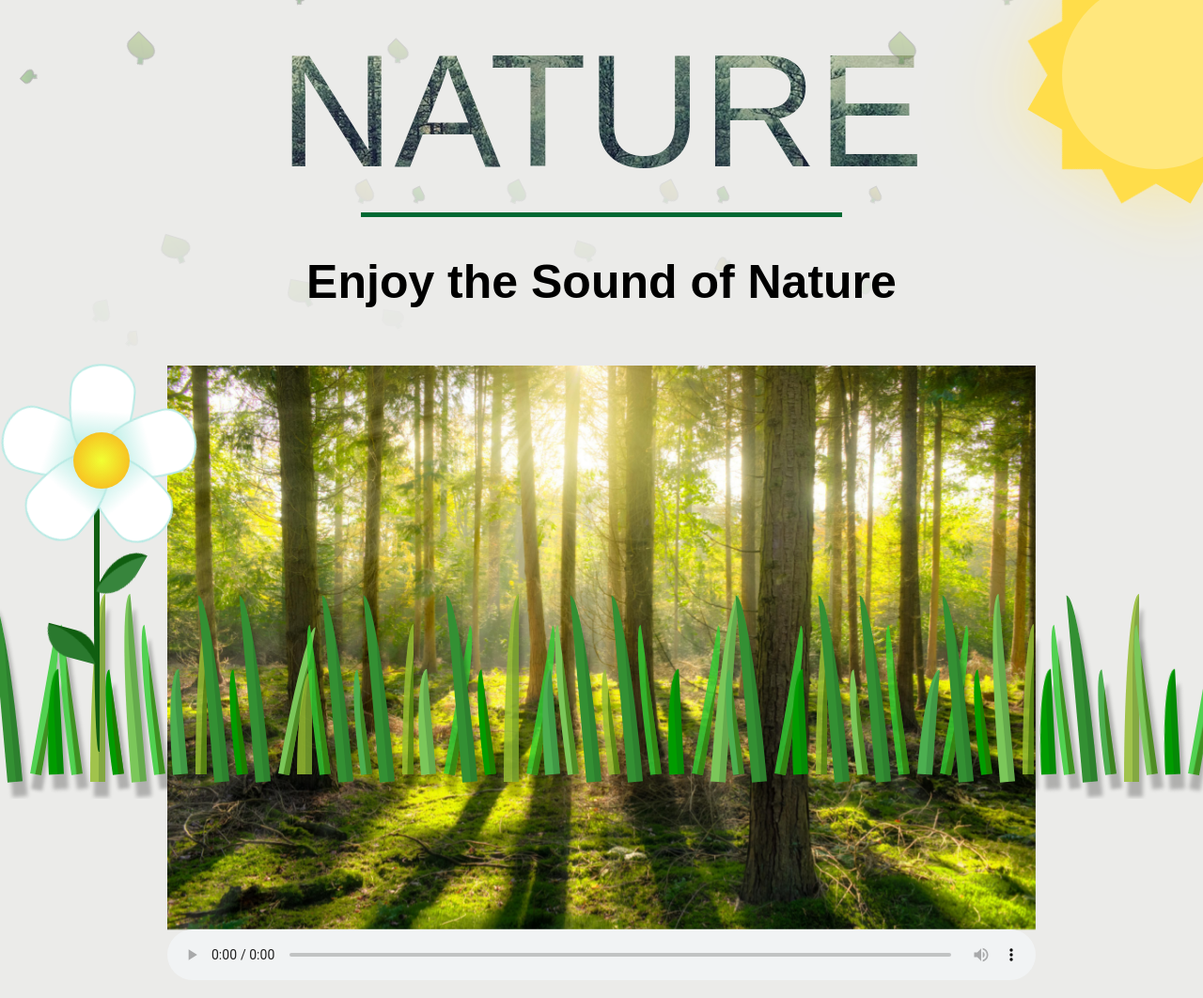
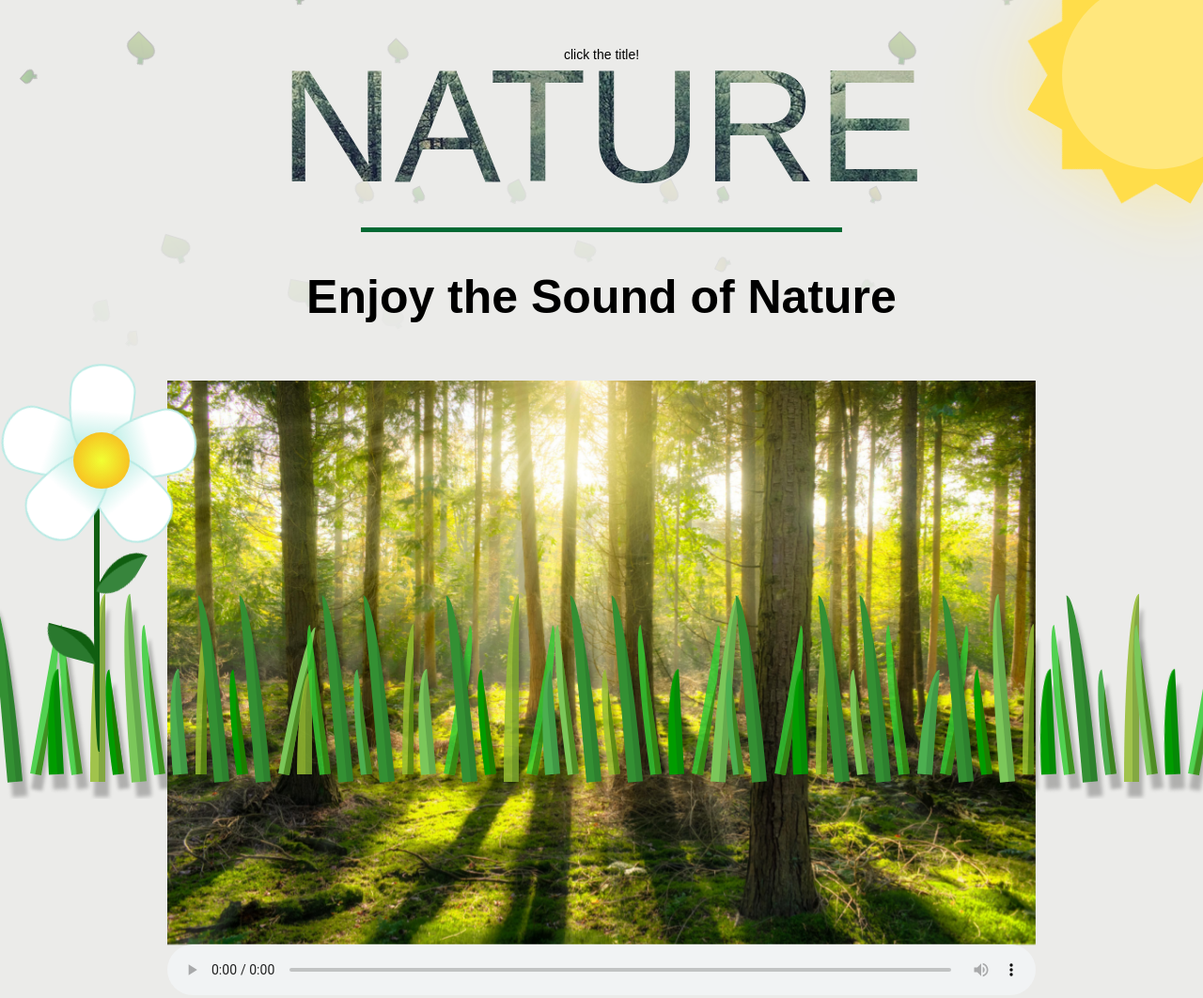
Before and after one commit to LZ1017/Nature, a plain HTML site: page index.html in a window 1280 px wide. Shown: the top 1062 px of the page at 94% size. Drawn offline with Linux system fonts and the light colour scheme.

Commit message:
Update index.html

```diff
--- a/index.html
+++ b/index.html
@@ -18,6 +18,7 @@
 
 	<body>
 
+		<center><p>click the title!</p></center>
 		<a href = "https://lz1017.github.io/Interaction/" target="_blank" style="text-decoration: none;">
 		<div class= "container-text">NATURE</div></a>
 
```
